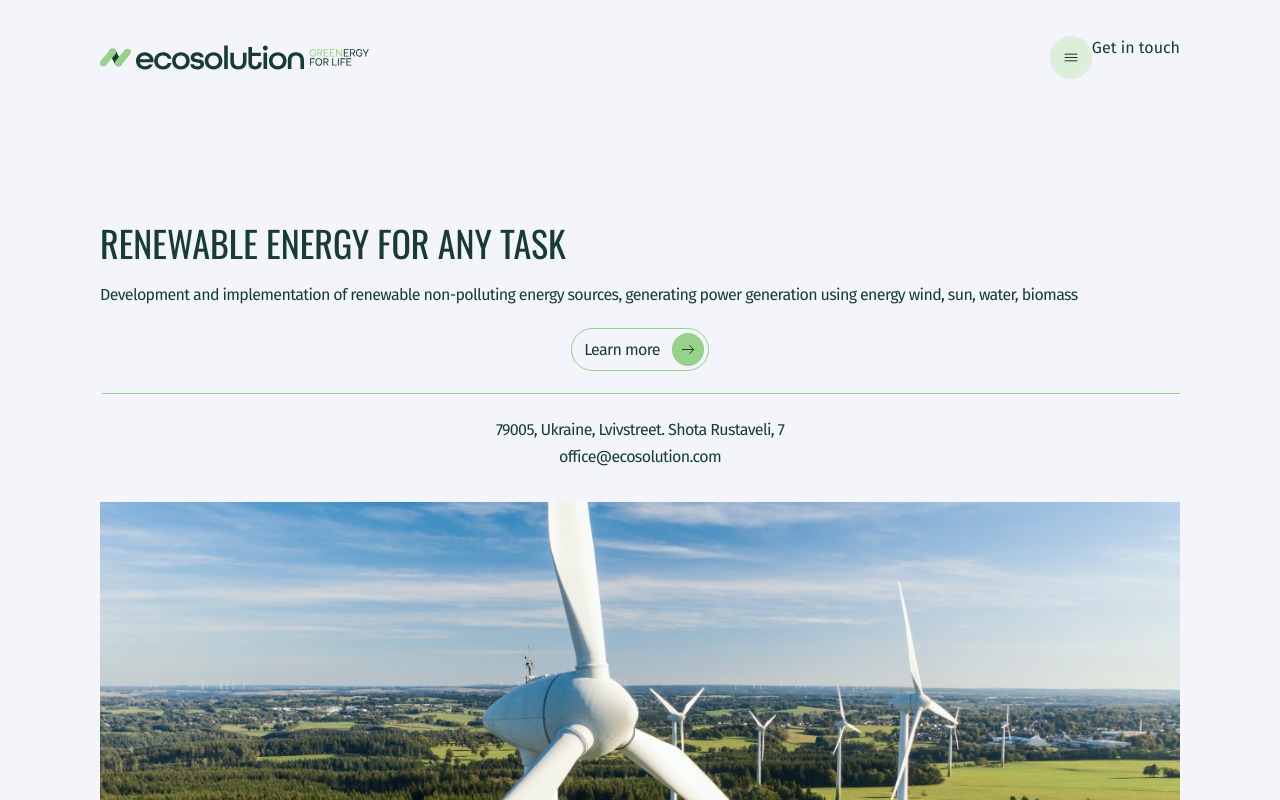
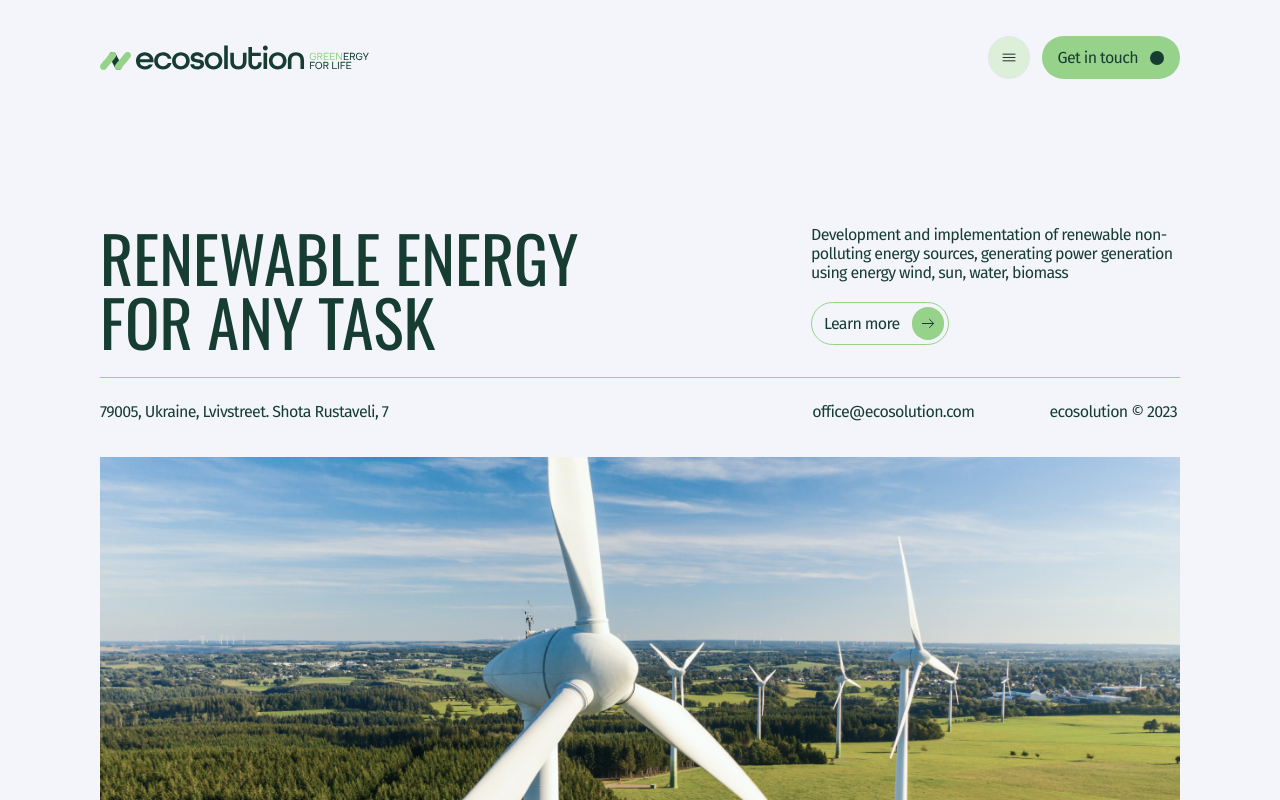
Before and after one commit to Basilika-draconum/greenergy, a Next.js app: page / in a window 1280 px wide. Shown: the top 800 px of the page. Built offline with nearby package versions, Linux system fonts and the light colour scheme.

Commit message:
update for table and desktop version for sections Main and Header, fix logo

```diff
--- a/app/globals.css
+++ b/app/globals.css
@@ -34,8 +34,9 @@ body {
     padding: 0 100px;
   }
 }
+
 .section-main {
-  margin-bottom: 36px ;
+  margin-bottom: 36px;
 
   /* @media screen and (min-width: 768px) {
     padding: 64px 0;
@@ -45,3 +46,12 @@ body {
     padding: 104px 80px;
   } */
 }
+
+.hoverClass {
+  transition: filter 0.3s ease;
+}
+
+.hoverClass:hover {
+  filter: brightness(0) saturate(100%) invert(62%) sepia(3%) saturate(4773%) hue-rotate(104deg) brightness(101%) contrast(99%);
+
+}
--- a/app/sections/Footer/Footer.js
+++ b/app/sections/Footer/Footer.js
@@ -1,51 +1,21 @@
+import Logo from "@/components/Logo/Logo";
+import SimpleAddress from "@/components/SimpleAddress/SimpleAddress";
 import Socials from "@/components/Socials/Socials";
-import Image from "next/image";
 
 const Footer = () => {
   return (
     <footer className="w-full py-6 border-t-[1px] border-accentColor">
       <div className="container-main ">
         <div className="mb-6">
-          <a className="cursor-pointer flex gap-1" href="/" aria-label="logo">
-            <Image
-              src="/icons/favicon.svg"
-              alt="Logo"
-              width={31}
-              height={18}
-              priority={true}
-            />
-            <Image
-              src="/icons/ecosolution.svg"
-              alt="Ecosolution"
-              width={170}
-              height={18}
-              priority={true}
-            />
-            <Image
-              src="/icons/greenergy.svg"
-              alt="Greenergy"
-              width={60}
-              height={18}
-              priority={true}
-            />
-          </a>
+          <Logo />
         </div>
         <Socials className={"justify-center"} />
-        <address className="mt-6">
-          <ul className="not-italic flex flex-col gap-4 items-center">
-            <li className="text-description">
-              <a href="" target="_blank" rel="noopener noreferrer">
-                79005, Ukraine, Lvivstreet. Shota Rustaveli, 7
-              </a>
-            </li>
-            <li className="text-description cursor-pointer">
-              <a href="mailto:office@ecosolution.com">office@ecosolution.com</a>
-            </li>
-            <li className="text-description">
-              <p>ecosolution © 2023</p>
-            </li>
-          </ul>
-        </address>
+        <div className="mb-9 tablet:flex tablet:items-end tablet:gap-[50px] desktop:gap-[75px]">
+          <SimpleAddress className={"mt-6"} />
+          <p className="hidden text-description tablet:block">
+            ecosolution © 2023
+          </p>
+        </div>
       </div>
     </footer>
   );
--- a/app/sections/Header/Header.js
+++ b/app/sections/Header/Header.js
@@ -2,6 +2,8 @@
 import React from "react";
 import Image from "next/image";
 import Menu from "@/components/Menu/Menu";
+import { Link } from "react-scroll";
+import Logo from "@/components/Logo/Logo";
 
 const Header = () => {
   const [isMenuOpen, setMenuOpen] = React.useState(false);
@@ -13,35 +15,13 @@ const Header = () => {
     <header className="w-full pt-9 mb-[146px]">
       <div className="container-main flex items-center justify-between">
         <div>
-          <a className="cursor-pointer flex gap-1" href="/" aria-label="logo">
-            <Image
-              src="/icons/favicon.svg"
-              alt="Logo"
-              width={31}
-              height={18}
-              priority={true}
-            />
-            <Image
-              src="/icons/ecosolution.svg"
-              alt="Ecosolution"
-              width={170}
-              height={18}
-              priority={true}
-            />
-            <Image
-              src="/icons/greenergy.svg"
-              alt="Greenergy"
-              width={60}
-              height={18}
-              priority={true}
-            />
-          </a>
+          <Logo />
         </div>
         <div className="flex">
           <button
             onClick={toggleMenu}
             type="button"
-            className="bg-secondaryColor px-3 py-3 border rounded-full"
+            className="bg-secondaryColor px-3 py-3 border rounded-full hover:bg-accentColor transition ease duration-300 tablet:mr-3"
           >
             <Image
               src="/icons/menu.svg"
@@ -52,9 +32,23 @@ const Header = () => {
             />
           </button>
           {isMenuOpen && <Menu closeMenu={() => setMenuOpen(false)} />}
-          <button className="hidden tablet:flex" type="button">
+          <Link
+            className="hidden cursor-pointer tablet:flex text-description rounded-full bg-accentColor items-center px-4 hover:text-accentColor hover:bg-primaryColor transition ease duration-300 group"
+            to="contact"
+            spy
+            smooth
+            duration="1500"
+          >
             Get in touch
-          </button>
+            <Image
+              src="/icons/arrow-right.svg"
+              alt="Menu"
+              width={9}
+              height={9}
+              priority={true}
+              className="ml-3 bg-primaryColor rounded-full rotate-90 transition ease duration-300 w-[14px] h-[14px] group-hover:bg-accentColor"
+            />
+          </Link>
         </div>
       </div>
     </header>
--- a/app/sections/Main/Main.js
+++ b/app/sections/Main/Main.js
@@ -4,26 +4,28 @@ import React from "react";
 
 import { oswald } from "@/app/layout";
 import Image from "next/image";
+import SimpleAddress from "@/components/SimpleAddress/SimpleAddress";
 
 const Main = () => {
   return (
     <section className="section-main" id="main">
       <div className="container-main ">
-        <h1 className={`${oswald.className} uppercase text-4xl leading-9 mb-6`}>
+        <div className="tablet:flex tablet:justify-between border-b-[1px] border-accentColor">
+          <h1
+            className={`${oswald.className} uppercase w-80 text-4xl leading-9 mb-6 tablet:text-5xl tablet:w-[301px] desktop:text-[64px] desktop:w-[485px]`}
+          >
             RENEWABLE ENERGY for any task
           </h1>
-        <p className="text-description mb-6 ">
+          <div>
+            <p className="text-description mb-6 tablet:w-[342px] tablet:mb-11 desktop:w-[369px] desktop:mb-5">
               Development and implementation of renewable non-polluting energy
-          sources, generating power generation using energy wind, sun, water,
-          biomass
+              sources, generating power generation using energy wind, sun,
+              water, biomass
             </p>
-        <div
-          className="flex justify-center mb-[49px] relative after:content-[''] after:block after:z-10 after:absolute after:w-[calc(100%-2px)] after:h-[1px] after:top-[65px]
-  after:right-0 after:bg-accentColor"
-        >
+            <div className="flex justify-center mb-6 tablet:justify-start desktop:mb-7">
               <button
                 type="button"
-            className="border border-accentColor rounded-full flex items-center p-1 pl-3 gap-3 text-description hover:bg-primaryColor hover:border-primaryColor hover:text-accentColor"
+                className="border border-accentColor rounded-full flex items-center p-1 pl-3 gap-3 text-description hover:bg-primaryColor hover:border-primaryColor hover:text-accentColor transition ease duration-300"
               >
                 Learn more
                 <div className="bg-accentColor rounded-full p-2 ">
@@ -36,24 +38,14 @@ const Main = () => {
                 </div>
               </button>
             </div>
-        <address className="mb-[36px]">
-          <ul className="not-italic flex flex-col gap-2 items-center">
-            <li className="text-description">
-              <a href="" target="_blank" rel="noopener noreferrer nofollow">
-                79005, Ukraine, Lvivstreet. Shota Rustaveli, 7
-              </a>
-            </li>
-            <li className="text-description cursor-pointer">
-              <a
-                href="mailto:office@ecosolution.com"
-                target="_blank"
-                rel="noopener noreferrer nofollow"
-              >
-                office@ecosolution.com
-              </a>
-            </li>
-          </ul>
-        </address>
+          </div>
+        </div>
+        <div className="mb-9 tablet:flex tablet:items-end tablet:gap-[50px] desktop:gap-[75px]">
+          <SimpleAddress className={"mt-6"} />
+          <p className="hidden text-description tablet:block">
+            ecosolution © 2023
+          </p>
+        </div>
         <Image
           width={1242}
           height={629}
--- /dev/null
+++ b/components/Logo/Logo.js
@@ -0,0 +1,36 @@
+import Image from "next/image";
+
+const Logo = () => {
+  return (
+    <a
+      className="cursor-pointer flex items-end gap-1"
+      href="/"
+      aria-label="logo"
+    >
+      <Image
+        src="/icons/favicon.svg"
+        alt="Logo"
+        width={31}
+        height={18}
+        priority={true}
+      />
+      <Image
+        src="/icons/ecosolution.svg"
+        alt="Ecosolution"
+        width={170}
+        height={18}
+        priority={true}
+        className="hoverClass"
+      />
+      <Image
+        src="/icons/greenergy.svg"
+        alt="Greenergy"
+        width={60}
+        height={18}
+        priority={true}
+      />
+    </a>
+  );
+};
+
+export default Logo;
--- a/components/Menu/Menu.js
+++ b/components/Menu/Menu.js
@@ -37,6 +37,7 @@ const Menu = ({ closeMenu }) => {
                     to={href}
                     spy
                     smooth
+                    activeClass="active"
                     duration={duration}
                     className="flex gap-2"
                   >
--- /dev/null
+++ b/components/SimpleAddress/SimpleAddress.js
@@ -0,0 +1,26 @@
+import React from "react";
+
+const SimpleAddress = ({ className }) => {
+  return (
+    <address className={className}>
+      <ul className="not-italic flex flex-col gap-2 items-center tablet:flex-row tablet:gap-[77px] desktop:gap-[424px]">
+        <li className="text-description">
+          <a href="" target="_blank" rel="noopener noreferrer nofollow">
+            79005, Ukraine, Lvivstreet. Shota Rustaveli, 7
+          </a>
+        </li>
+        <li className="text-description cursor-pointer">
+          <a
+            href="mailto:office@ecosolution.com"
+            target="_blank"
+            rel="noopener noreferrer nofollow"
+          >
+            office@ecosolution.com
+          </a>
+        </li>
+      </ul>
+    </address>
+  );
+};
+
+export default SimpleAddress;
```
Also changed, not shown: public/images/values1.jpg (added), public/images/values2.jpg (added). Lines whose indentation alone changed are shown as unchanged.
